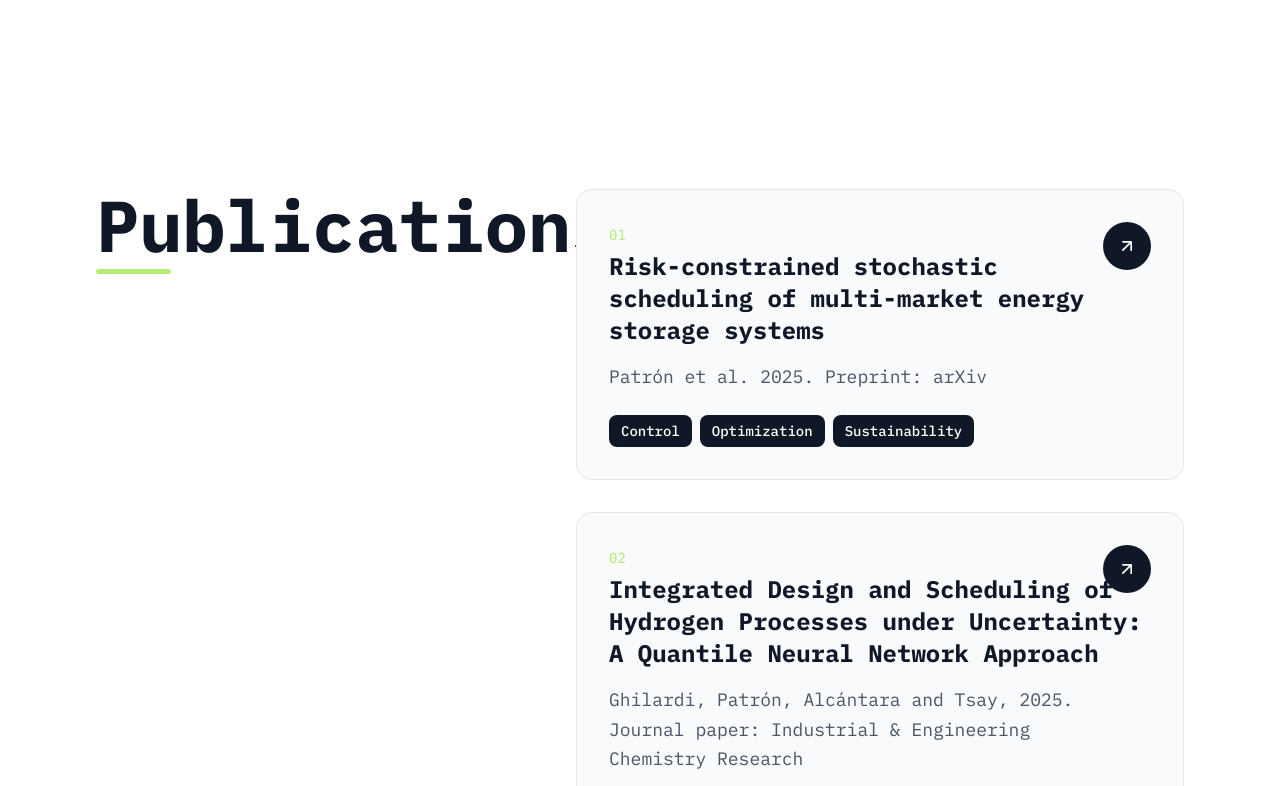
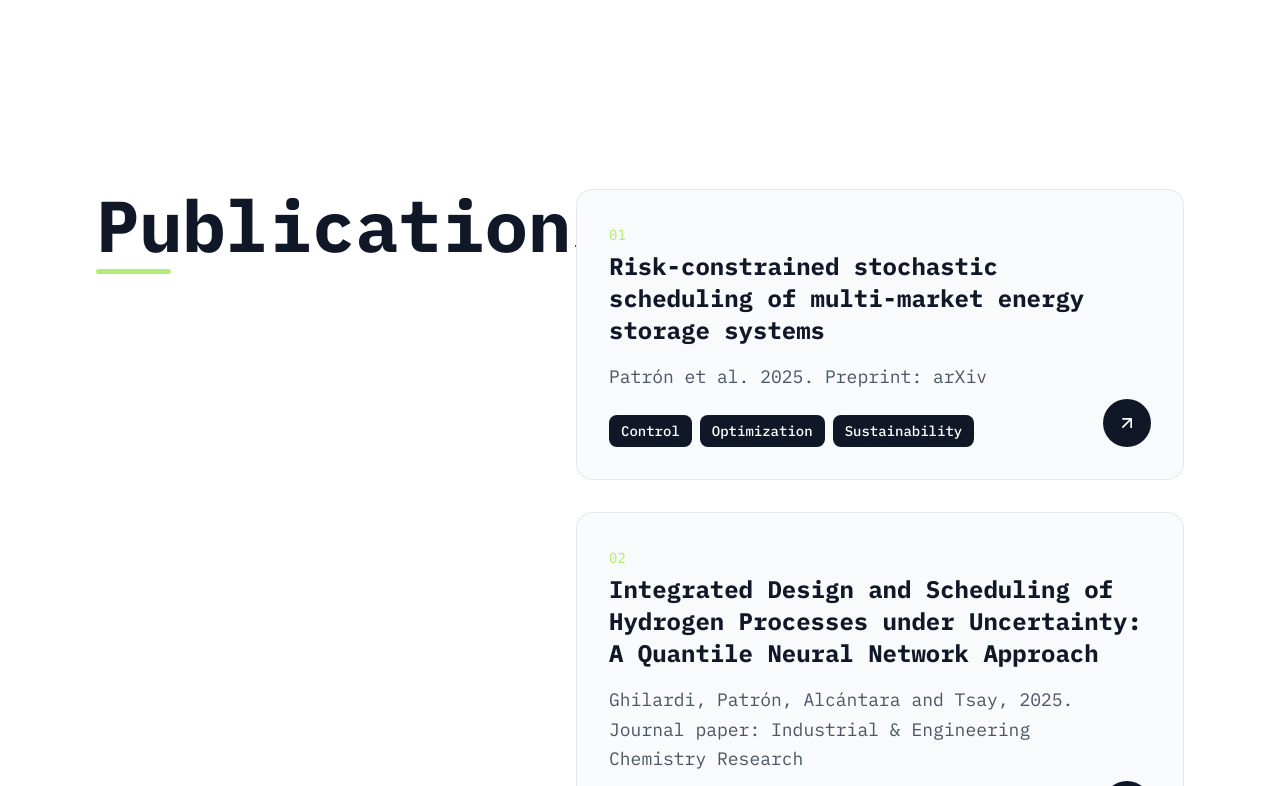
Before and after one commit to gabrielpatron/gabrielpatron.github.io, an Astro site: page / in a window 1280 px wide. Shown: the part 2014-2800 px from the top of the page. Built offline with nearby package versions, Linux system fonts and the light colour scheme; Astro itself is replaced by a stand-in of ours.

Commit message:
Update Projects.astro

```diff
--- a/src/components/Projects.astro
+++ b/src/components/Projects.astro
@@ -41,7 +41,7 @@ const hasProjects = siteConfig.projects && siteConfig.projects.length > 0;
                       }`}
                     >
                       {project.link && (
-                        <div class="absolute bottom-4 right-4 sm:top-6 sm:right-6 md:top-8 md:right-8 w-10 h-10 sm:w-11 sm:h-11 md:w-12 md:h-12 flex items-center justify-center bg-gray-900 rounded-full text-white transition-all duration-300 group-hover:bg-gray-700">
+                        <div class="absolute bottom-4 right-4 sm:bottom-6 sm:right-6 md:bottom-8 md:right-8 w-10 h-10 sm:w-11 sm:h-11 md:w-12 md:h-12 flex items-center justify-center bg-gray-900 rounded-full text-white transition-all duration-300 group-hover:bg-gray-700">
                           <svg
                             class="w-4 h-4 sm:w-4.5 sm:h-4.5 md:w-5 md:h-5 transition-transform duration-300 group-hover:translate-x-0.5 group-hover:-translate-y-0.5"
                             fill="none"
```
